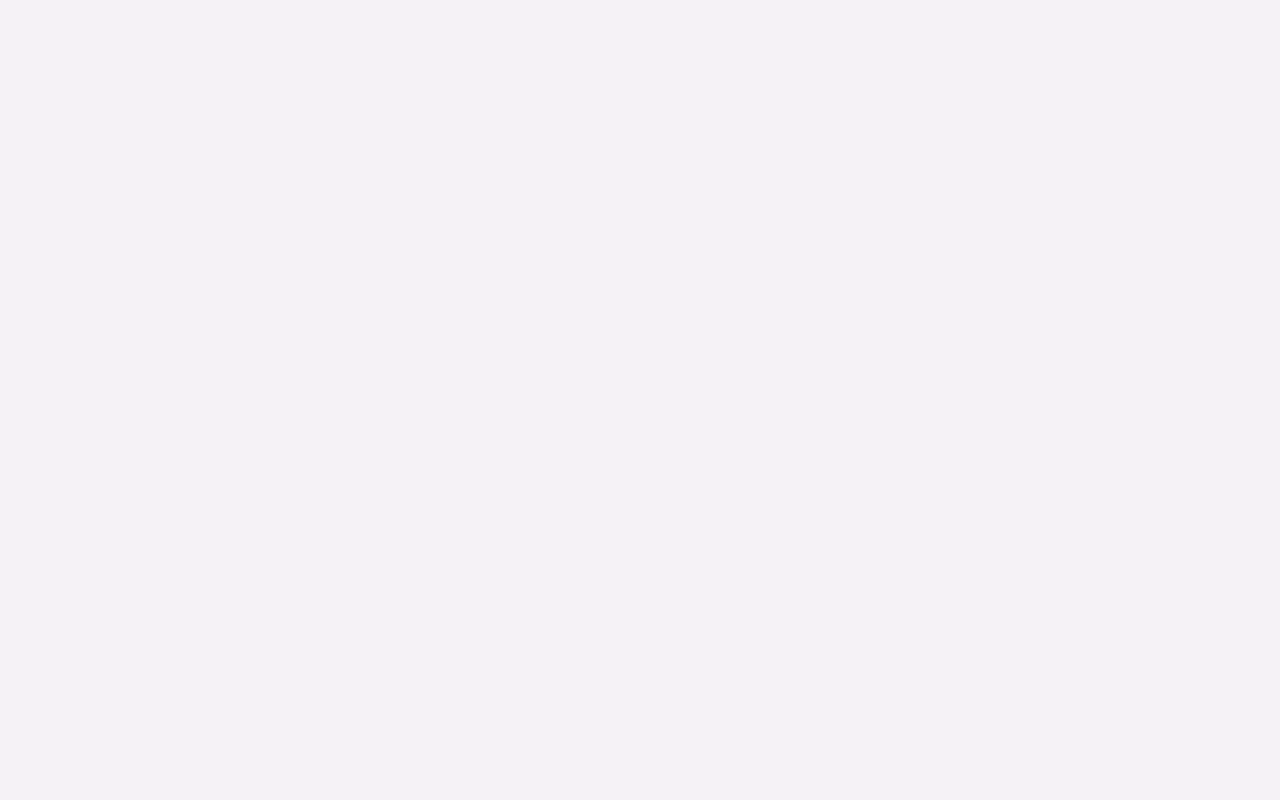
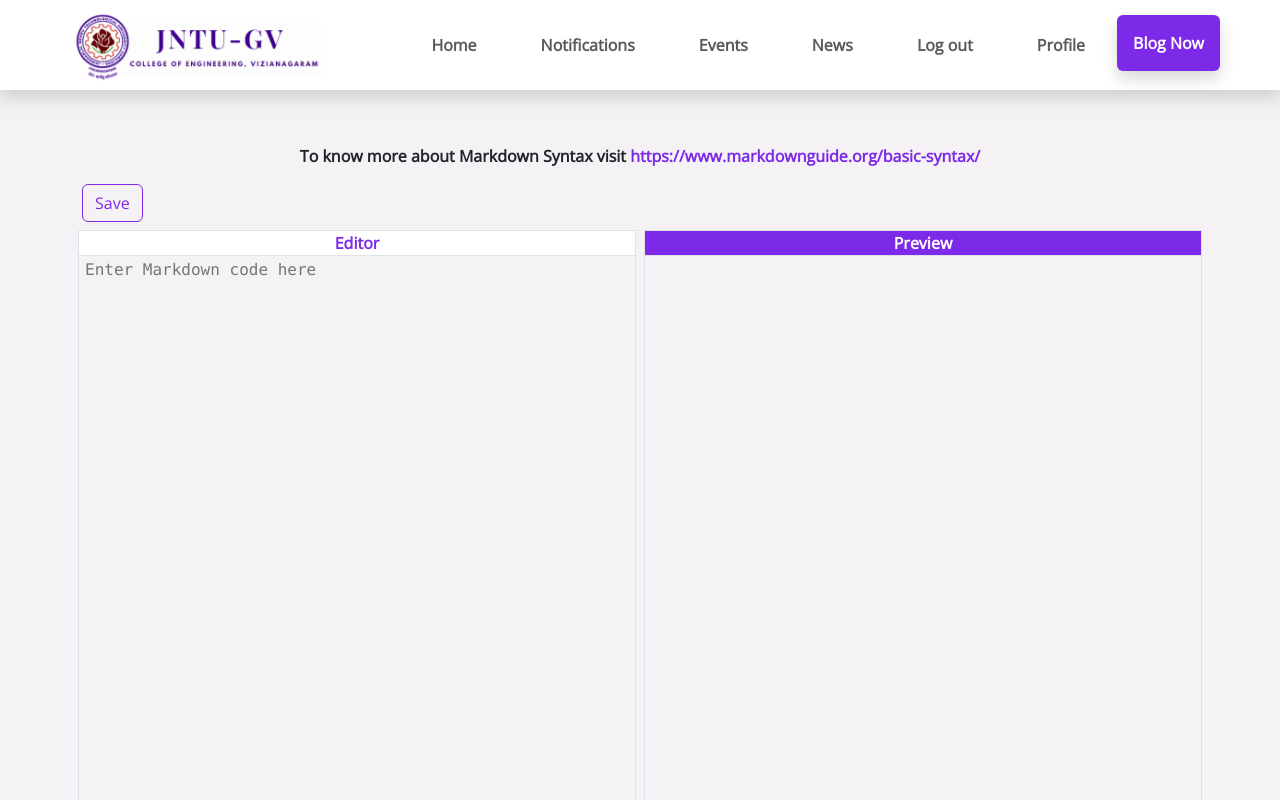
Before and after one commit to venkatmidhunmareedu/FInanceClub-jntugv, a React (Create React App) app in the folder client/: page /addBlog in a window 1280 px wide. Before the commit this address had no page. Shown: the top 800 px of the page. Built offline with nearby package versions, Linux system fonts and the light colour scheme; no server answers; sample sign-in values are in the browser's storage.

Commit message:
Markdown editor completed

```diff
--- a/client/package.json
+++ b/client/package.json
@@ -18,6 +18,7 @@
     "env-cmd": "^10.1.0",
     "jsonwebtoken": "^9.0.1",
     "jwt-decode": "^3.1.2",
+    "markdown-to-jsx": "^7.3.2",
     "react": "^18.2.0",
     "react-awesome-reveal": "^4.2.5",
     "react-dom": "^18.2.0",
--- a/client/public/styles.css
+++ b/client/public/styles.css
@@ -474,3 +474,25 @@ a {
 .cursor-pointer {
   cursor: pointer;
 }
+
+
+.textarea {
+  background-color: #F5F2F6;
+  border : none;
+  outline: none;
+  resize: none;
+}
+
+
+.scrollable {
+  overflow: hidden;
+  overflow-y: scroll;
+}
+
+.scrollable::-webkit-scrollbar-track {
+  background-color: #7D2AE8;
+}
+
+::-webkit-scrollbar-track{
+  background-color: #7D2AE8;
+}
--- a/client/src/App.js
+++ b/client/src/App.js
@@ -34,6 +34,7 @@ function App() {
           <Route exact path='/notifications' element={< Notifications />}></Route>
           <Route exact path='/profile' element={< Profile />}></Route>
           <Route exact path='/news' element={< News />}></Route>
+          <Route exact path='/addBlog' element={< BlogEdit />}></Route>
           <Route exact path='/awwsnapp' element={< AwwSnapp />}></Route>
         </Routes>
       </BrowserRouter>
--- a/client/src/components/Footer.jsx
+++ b/client/src/components/Footer.jsx
@@ -13,7 +13,7 @@ export default function Footer() {
                                 <span class="fs-5">FINANCE CLUB</span>
                             </a>
                             <ul class="list-unstyled small">
-                                <li class="mb-2">Designed and built with all the love in the world by the <a href="">Finance club</a> with the help of <a href="">our contributors</a>.</li>
+                                <li class="mb-2">Designed and built with all the love in the world by the <a href="">Finance club</a> with the help of <a href="https://github.com/venkatmidhunmareedu/FInanceClub-jntugv/graphs/contributors">our contributors</a>.</li>
                                 <li class="mb-2">Currently v1.0.0.</li>
                             </ul>
                         </div>
--- a/client/src/pages/BlogEdit.jsx
+++ b/client/src/pages/BlogEdit.jsx
@@ -1,8 +1,9 @@
-import React from 'react'
+import React, { useEffect, useState } from 'react'
 import Navbar from '../components/Navbar'
 import Footer from '../components/Footer'
 import { useNavigate } from 'react-router-dom'
 import { useTimer } from 'react-timer-hook';
+import Markdown from 'markdown-to-jsx'
 
 
 
@@ -40,13 +41,48 @@ const Mytimer = ({ expiryTimestamp }) => {
 }
 
 
+
+const save = (text) => {
+
+}
+
+
 const BlogEdit = () => {
+    const [blogData, setData] = useState("");
+
+    const handleChange = (e) => {
+        setData(e.target.value)
+    }
 
     if (localStorage.getItem("verifyAuth")) {
         return (
-            <div>
+            <div className='open-sans'>
                 <Navbar />
-                Blogedit
+                <p className='text-center fw-bolder'>To know more about Markdown Syntax visit <a href="https://www.markdownguide.org/basic-syntax/">https://www.markdownguide.org/basic-syntax/</a></p>
+                <div className='container text-start'>
+                    <button className='btn btn-outline-primary'>Save</button>
+                </div>
+                <div className='container d-flex justify-content-center vh-100 vw-100 my-2'>
+                    <div className='col-md-6 col-lg-6 col-xl-6 border mx-1'>
+                        <div className=''>
+                            <div className='border-bottom text-center fw-bolder bg-white color-1'>Editor</div>
+                            <div className='ms-1'>
+                                <textarea className='textarea col-12 font-monospace border-bottom ' placeholder='Enter Markdown code here' value={blogData} style={{ height: "690px" }} onChange={handleChange}></textarea>
+                            </div>
+                        </div>
+                    </div>
+                    <div className='col-md-6 col-lg-6 col-xl-6 border mx-1'>
+                        <div className=''>
+                            <div className='border-bottom text-center fw-bolder bg-color-1 text-white'>Preview</div>
+                            <div className='ms-1 my-1 scrollable col-12 ' style={{ height: "685px" }}>
+                                <Markdown >{blogData}
+                                </Markdown>
+                            </div>
+                        </div>
+                    </div>
+
+                </div>
+
                 <Footer />
             </div>
         )
```
Also changed, not shown: 2 other files (tests, documents, lock files or other folders).
